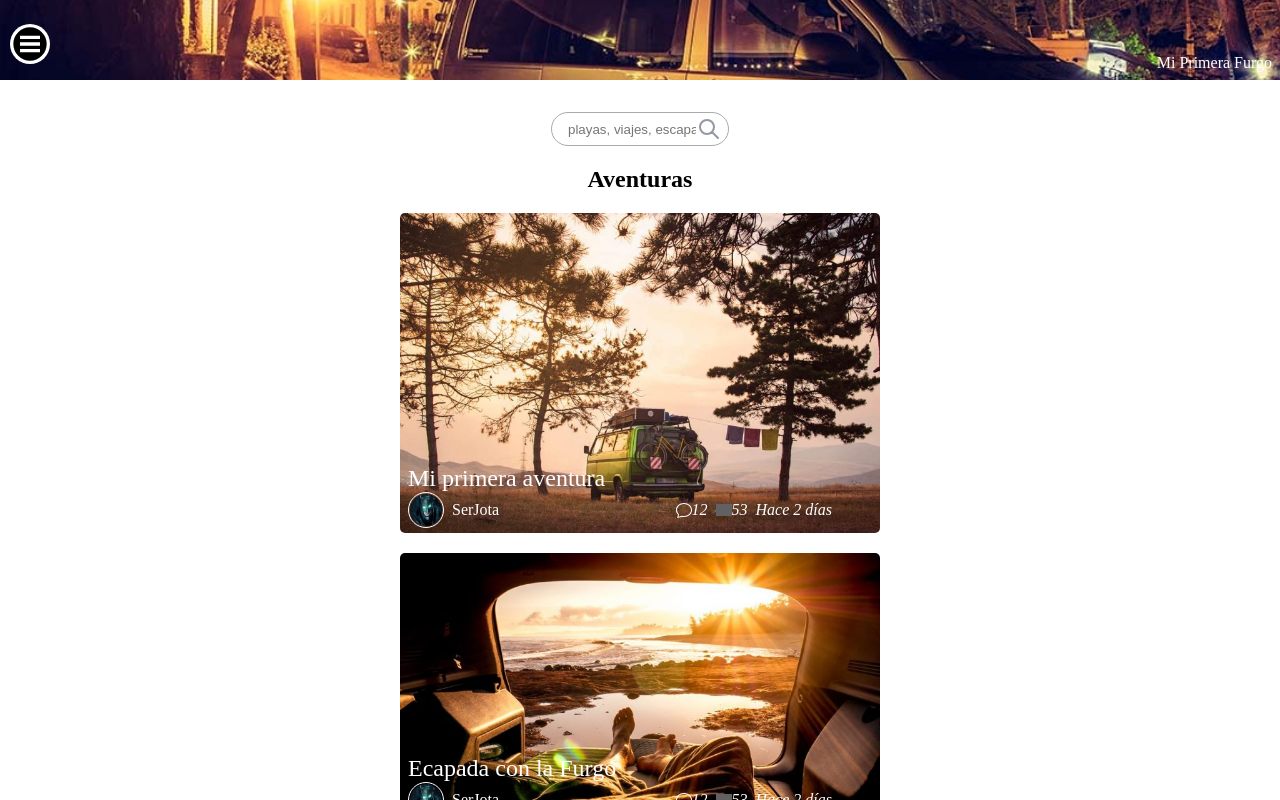
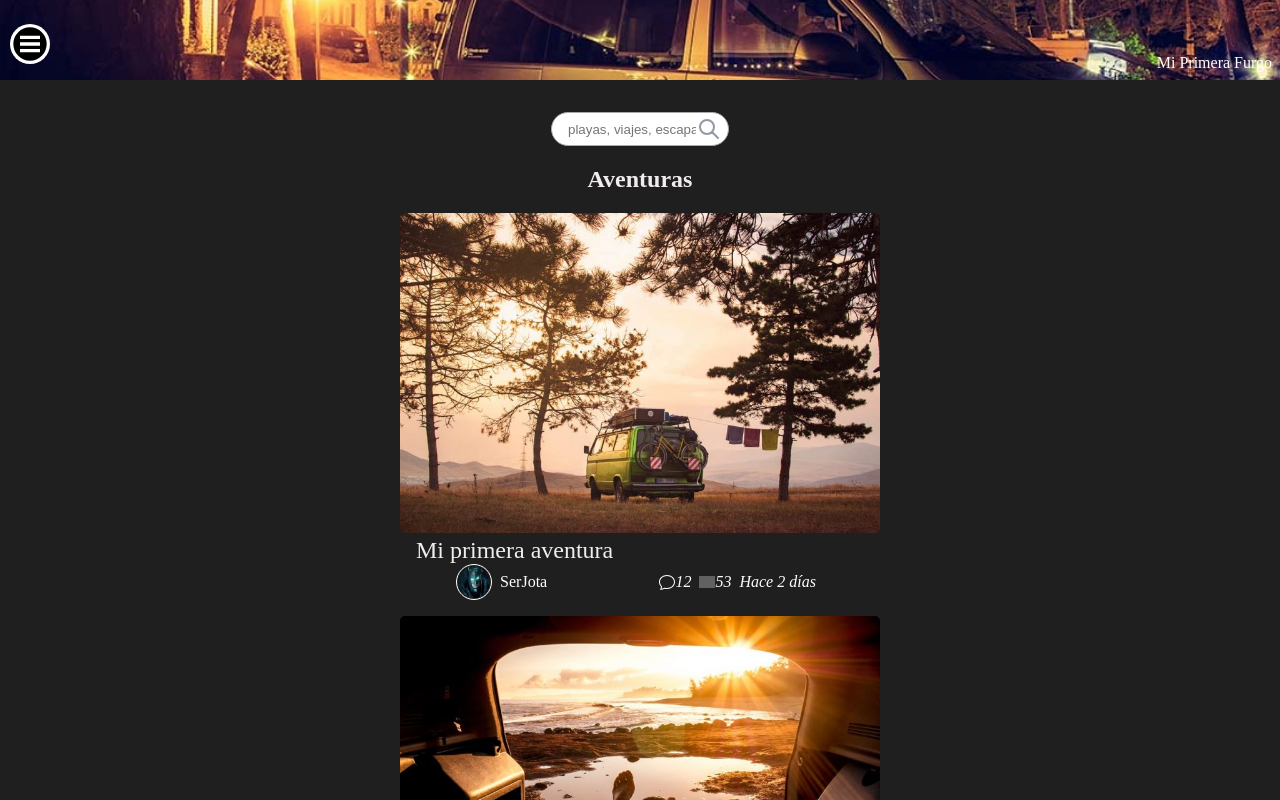
Before and after one commit to j0tac3/miprimerafurgo, an Angular app: page /aventuras in a window 1280 px wide. Shown: the top 800 px of the page. Built offline with nearby package versions, Linux system fonts and the light colour scheme; grey boxes are pictures that could not be loaded.

Commit message:
Maquetando la vista del post seleccionado

```diff
--- a/src/app/components/post-components/post-miniature/post-miniature.component.css
+++ b/src/app/components/post-components/post-miniature/post-miniature.component.css
@@ -12,19 +12,20 @@
     border-radius: 5px;
 }
 .info-container{
-    position: absolute;
-    width: 90%;
+  /*   position: absolute;
+    width: 90%; */
     bottom: 0.5rem;
     left: 0.5rem;
-    color: #ffff;
+   /*  color: #ffff; */
 }
 .miniature-title{
     padding: 0;
     margin: 0;
+    padding-left: 1rem;
     font-size: 24px;
 }
 .miniatures{
     display: flex;
-    justify-content: space-between;
+    justify-content: space-around;
     align-items: center;
 }
--- a/src/app/pages/post/post.component.css
+++ b/src/app/pages/post/post.component.css
@@ -2,18 +2,18 @@
     margin-top: 1rem;
     margin: 0 auto;
     min-height: calc(100vh - 10rem);
-    width: 80%;
+    /* width: 80%; */
     display: flex;
     flex-direction: column;
-    /*flex-wrap: wrap-reverse;*/
     justify-content: center;
     align-items: center;
+    background-color: #1f1f1f;
+    color: #f1eded;
 }
 .list{
     display: flex;
     flex-direction: column;
     align-items: center;
-    /*justify-content: space-evenly;*/
 }
 .list-elemets{
     margin-top: 1rem;
```
